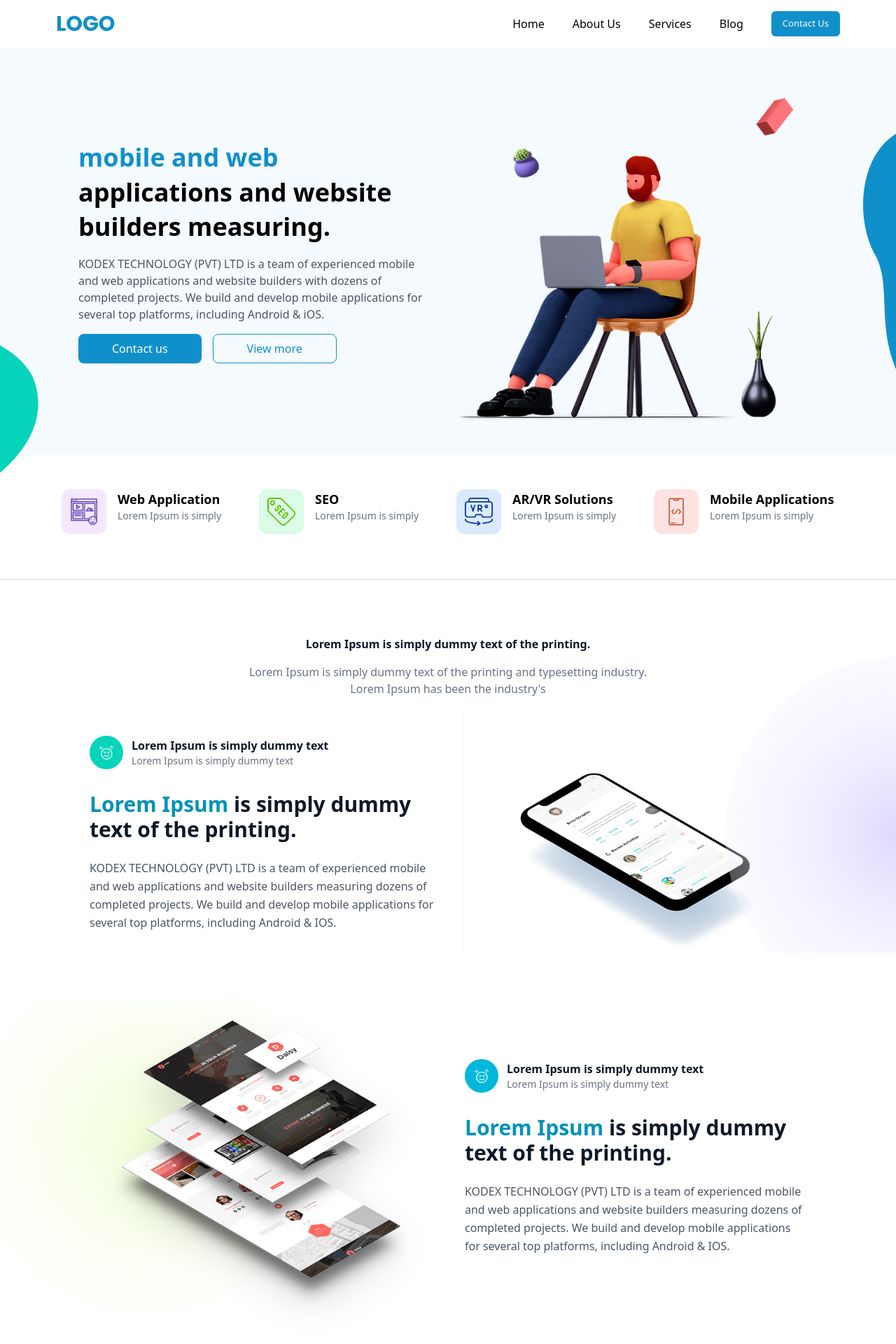
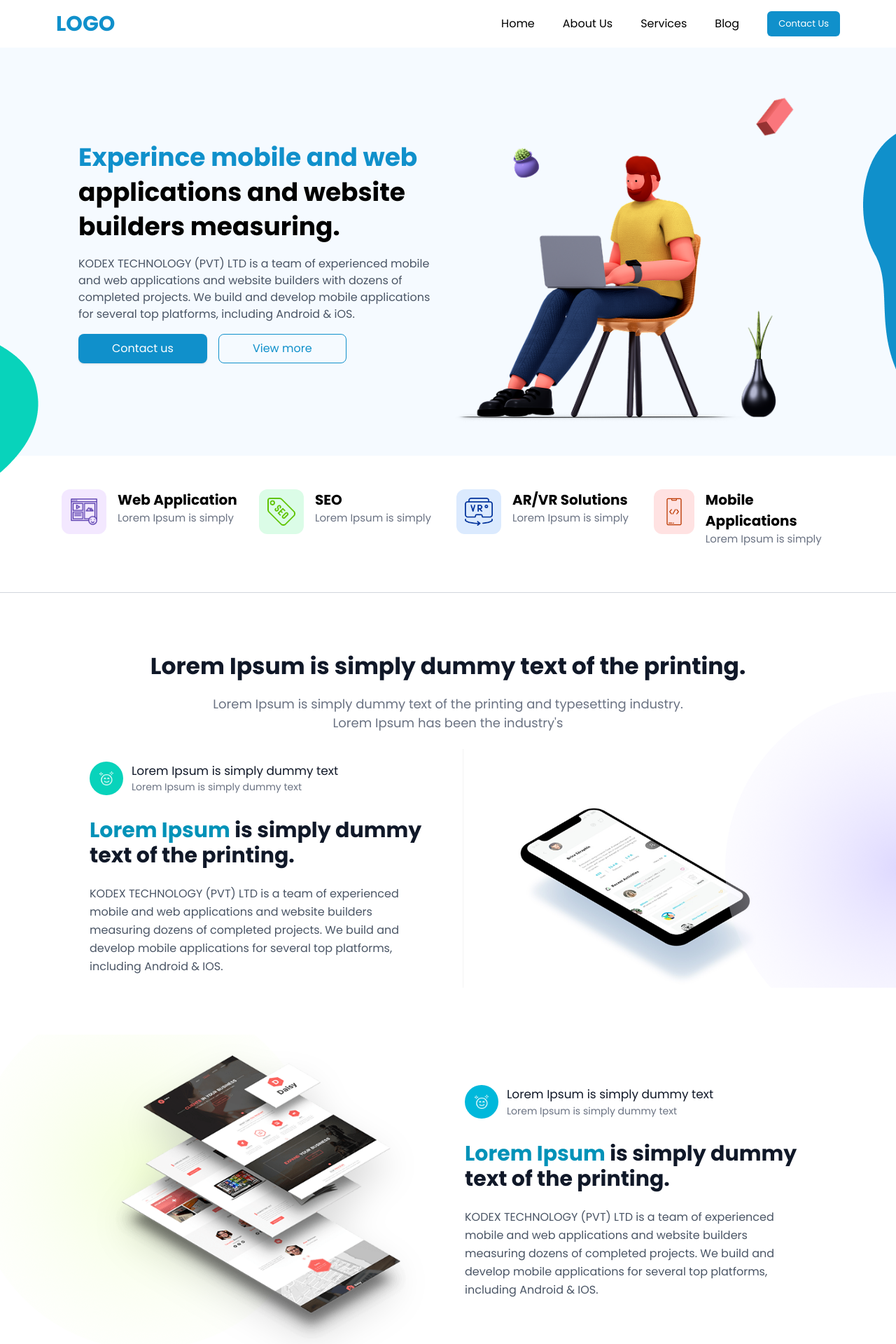
Before and after one commit to ravindu-kandawela1205/first-pro, a React (Vite) app: page / in a window 1280 px wide. Shown: the top 1920 px of the page at 70% size. Built offline with nearby package versions, Linux system fonts and the light colour scheme.

Commit message:
font-size,font-poppinsfix

```diff
--- a/src/body/body.jsx
+++ b/src/body/body.jsx
@@ -18,12 +18,12 @@ function Body() {
           className="absolute left-0 -bottom-6 hidden md:hidden lg:block"
         />
         <div className="borderflex-1 max-w-lg space-y-4 text-center md:text-left py-4 order-2 md:order-first lg:order-first ">
-          <h1 className="text-4xl md:text-[36px] font-bold leading-snug">
-            <span className="text-[#1090CB]">mobile and web</span> applications
+          <h1 className="text-4xl md:text-[36px] font-bold leading-snug font-poppins">
+            <span className="text-[#1090CB]">Experince mobile and web</span> applications
             and website builders measuring.
           </h1>
 
-          <p className="text-gray-600">
+          <p className="text-gray-600 font-poppins">
             KODEX TECHNOLOGY (PVT) LTD is a team of experienced mobile and web
             applications and website builders with dozens of completed projects.
             We build and develop mobile applications for several top platforms,
@@ -31,10 +31,10 @@ function Body() {
           </p>
 
           <div className="flex flex-col sm:flex-row gap-4 justify-center md:justify-start">
-            <button className="bg-[#1090CB] text-white px-12 py-2 rounded-lg font-medium shadow hover:bg-[#0d7ab0] transition">
+            <button className="font-poppins bg-[#1090CB] text-white px-12 py-2 rounded-lg font-medium shadow hover:bg-[#0d7ab0] transition">
               Contact us
             </button>
-            <button className="border border-[#1090CB] text-[#1090CB] px-12 py-2 rounded-lg font-medium hover:bg-[#e6f7ff] transition">
+            <button className="font-poppins border border-[#1090CB] text-[#1090CB] px-12 py-2 rounded-lg font-medium hover:bg-[#e6f7ff] transition">
               View more
             </button>
           </div>
--- a/src/compononets/Footerloop.jsx
+++ b/src/compononets/Footerloop.jsx
@@ -24,7 +24,7 @@ const socail = [
 export default function socialmedia() {
   return (
     <footer className="w-full bg-white">
-      <div className="max-w-6xl  mx-auto px-6 py-12 grid grid-cols-1 md:grid-cols-4 gap-8">
+      <div className="max-w-[1440px]  mx-auto px-6 py-12 grid grid-cols-1 md:grid-cols-4 gap-8">
         <div>
           <h2 className="text-blue-700 font-bold text-lg mb-3">LOGO</h2>
           <p className="text-gray-600 text-sm mb-3">
--- a/src/compononets/Navbarlist.jsx
+++ b/src/compononets/Navbarlist.jsx
@@ -2,11 +2,12 @@ import { useState } from "react";
 import { Link } from "react-scroll";
 
 const xyz = [
-  { name: "Home"},
-  { name: "About Us" },
-  { name: "Services"},
-  { name: "Blog"},
+  { name: "Home", class: "hover:text-[#1090CB]" },
+  { name: "About Us", class: "hover:text-[#1090CB]" },
+  { name: "Services", class: "hover:text-[#1090CB]" },
+  { name: "Blog", class: "hover:text-[#1090CB]" },
 ];
+
 
 export default function Navbar() {
   const [open, setOpen] = useState(false);
@@ -28,13 +29,13 @@ export default function Navbar() {
 
         <ol className="hidden md:flex gap-10 items-center">
           {xyz.map((item, i) => (
-            <li key={i} className="relative group hover:text-[#1090CB] cursor-pointer" >
+            <li key={i} className="relative group hover:text-[#1090CB] cursor-pointer font-poppins" >
               <Link
                 to={item.name.toLowerCase().replace(" ", "")}
                 smooth={true}
                 duration={500}
                 offset={-80}
-                className={item.class}
+                className='{item.class}'
               >
                 <span className="absolute -top-1 -left-2 w-2 h-2 bg-green-500 rounded-full opacity-0 group-hover:opacity-100"></span>
                 {item.name}
@@ -71,7 +72,7 @@ export default function Navbar() {
                 </Link>
               </li>
             ))}
-            <button className="bg-[#1090CB] text-white text-[13px] cursor-pointer py-2 px-4 rounded-[6px] hover:bg-blue-600">
+            <button className= "font-poppins bg-[#1090CB] text-white text-[13px] cursor-pointer py-2 px-4 rounded-[6px] hover:bg-blue-600">
               Contact Us
             </button>
           </ol>
--- a/src/index.css
+++ b/src/index.css
@@ -3,3 +3,7 @@
 @theme {
   --font-poppins: Poppins, sans-serif;
 }
+
+body{
+  @apply font-poppins;
+}
--- a/src/middle-text/CompanyLogos.jsx
+++ b/src/middle-text/CompanyLogos.jsx
@@ -9,7 +9,7 @@ function CompanyLogos() {
     <div>
       <div className="w-full bg-white py-10">
         <div className="text-center mb-8">
-          <h2 className="text-lg font-medium text-gray-800">
+          <h2 className="text-lg font-bold text-gray-800 text-[24px]">
             You will be in good Company
           </h2>
         </div>
--- a/src/middle/divide.jsx
+++ b/src/middle/divide.jsx
@@ -17,10 +17,10 @@ export default function divide() {
               </span>
             </div>
             <div>
-              <h4 className="font-semibold text-gray-900">
+              <h4 className="font-medium text-gray-900 text-[17px]">
                 Lorem Ipsum is simply dummy text
               </h4>
-              <p className="text-gray-500 text-sm">
+              <p className="text-gray-500 text-sm text-[14px]">
                 Lorem Ipsum is simply dummy text
               </p>
             </div>
--- a/src/middle/dividelast.jsx
+++ b/src/middle/dividelast.jsx
@@ -5,12 +5,11 @@ import Effect_p from "../assets/effect_p.png";
 
 function dividelast() {
   return (
-
-        <div className="mt-6 flex items-center justify-center bg-white px-6 md:-mt-80 sm:-mt-80 ">
+    <div className="flex items-center justify-center bg-white px-6 py-20 relative">
       <img
         src={Effect_p}
         alt=""
-            className="absolute right-5 hidden sm:hidden md:hidden lg:hidden xl:hidden 2xl:block"
+        className="absolute right-5 hidden 2xl:block"
       />
       <div className="grid md:grid-cols-2 gap-10 max-w-5xl items-center">
         <div>
@@ -21,25 +20,25 @@ function dividelast() {
               </span>
             </div>
             <div>
-                  <h4 className="font-semibold text-gray-900">
+              <h4 className="font-medium text-gray-900 text-[17px]">
                 Lorem Ipsum is simply dummy text
               </h4>
-                  <p className="text-gray-500 text-sm">
+              <p className="text-gray-500 text-sm text-[14px]">
                 Lorem Ipsum is simply dummy text
               </p>
             </div>
           </div>
 
           <h2 className="mt-8 text-2xl md:text-3xl font-bold text-gray-900">
-                <span className="text-cyan-600">Lorem Ipsum</span> is simply
-                dummy text of the printing.
+            <span className="text-cyan-600">Lorem Ipsum</span> is simply dummy
+            text of the printing.
           </h2>
 
           <p className="mt-6 text-gray-600 leading-relaxed">
-                KODEX TECHNOLOGY (PVT) LTD is a team of experienced mobile and
-                web applications and website builders measuring dozens of
-                completed projects. We build and develop mobile applications for
-                several top platforms, including Android & IOS.
+            KODEX TECHNOLOGY (PVT) LTD is a team of experienced mobile and web
+            applications and website builders measuring dozens of completed
+            projects. We build and develop mobile applications for several top
+            platforms, including Android & IOS.
           </p>
         </div>
 
@@ -47,12 +46,11 @@ function dividelast() {
           <img
             src={Vrman}
             alt="Phone mockup"
-                className="w-[300px] md:w-[400px] lg:w-[500px] "
+            className="w-[300px] md:w-[400px] lg:w-[500px]"
           />
         </div>
       </div>
     </div>
-
   );
 }
 
--- a/src/middle/dividepink.jsx
+++ b/src/middle/dividepink.jsx
@@ -28,10 +28,10 @@ function dividepink() {
               </span>
             </div>
             <div>
-              <h4 className="font-semibold text-gray-900">
+              <h4 className="font-medium text-gray-900 text-[17px]">
                 Lorem Ipsum is simply dummy text
               </h4>
-              <p className="text-gray-500 text-sm">
+              <p className="text-gray-500 text-sm text-[14px]">
                 Lorem Ipsum is simply dummy text
               </p>
             </div>
--- a/src/middle/middle.jsx
+++ b/src/middle/middle.jsx
@@ -51,8 +51,8 @@ export default function Services() {
             </div>
 
             <div>
-              <h3 className="font-semibold text-lg">{service.title}</h3>
-              <p className="text-gray-500 text-sm">{service.desc}</p>
+              <h3 className="font-semibold text-[20px] font-poppins">{service.title}</h3>
+              <p className="text-gray-500 text-[15px] font-poppins">{service.desc}</p>
             </div>
           </div>
         ))}
--- a/src/middle/text.jsx
+++ b/src/middle/text.jsx
@@ -5,14 +5,14 @@ export default function text() {
     <div>
       <div className="flex items-center justify-center mt-20 bg-white ">
         <div className="text-center max-w-auto ">
-          <h1 className="text-1xl  font-bold text-gray-900">
+          <h1 className="text-[33px]  text-gray-900 font-semibold">
             Lorem Ipsum is simply dummy text of the printing.
           </h1>
-          <p className="mt-4 text-gray-500">
+          <p className="mt-4 text-gray-500 text-[18px]">
             Lorem Ipsum is simply dummy text of the printing and typesetting
             industry.
           </p>
-          <p className="text-gray-500">Lorem Ipsum has been the industry's</p>
+          <p className="text-gray-500 text-[18px]">Lorem Ipsum has been the industry's</p>
         </div>
       </div>
     </div>
```
Lines whose indentation alone changed are shown as unchanged.
